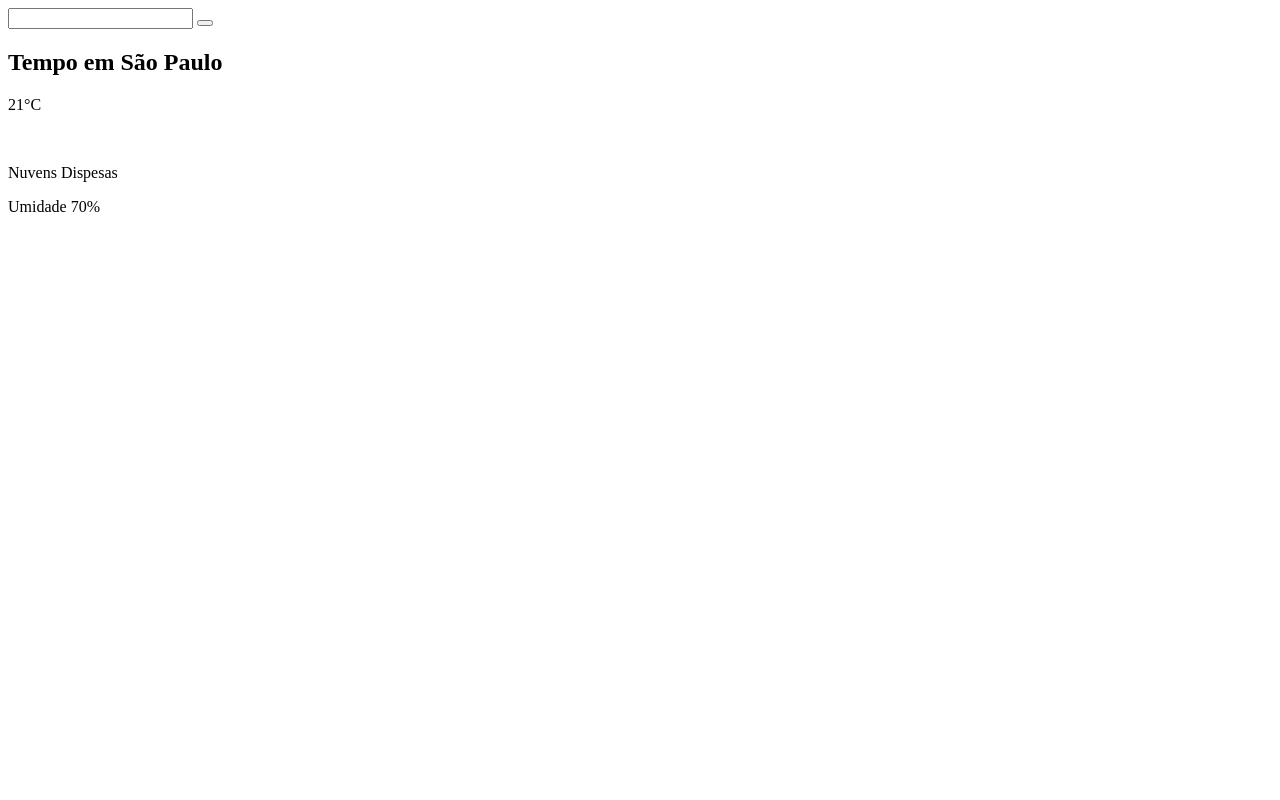
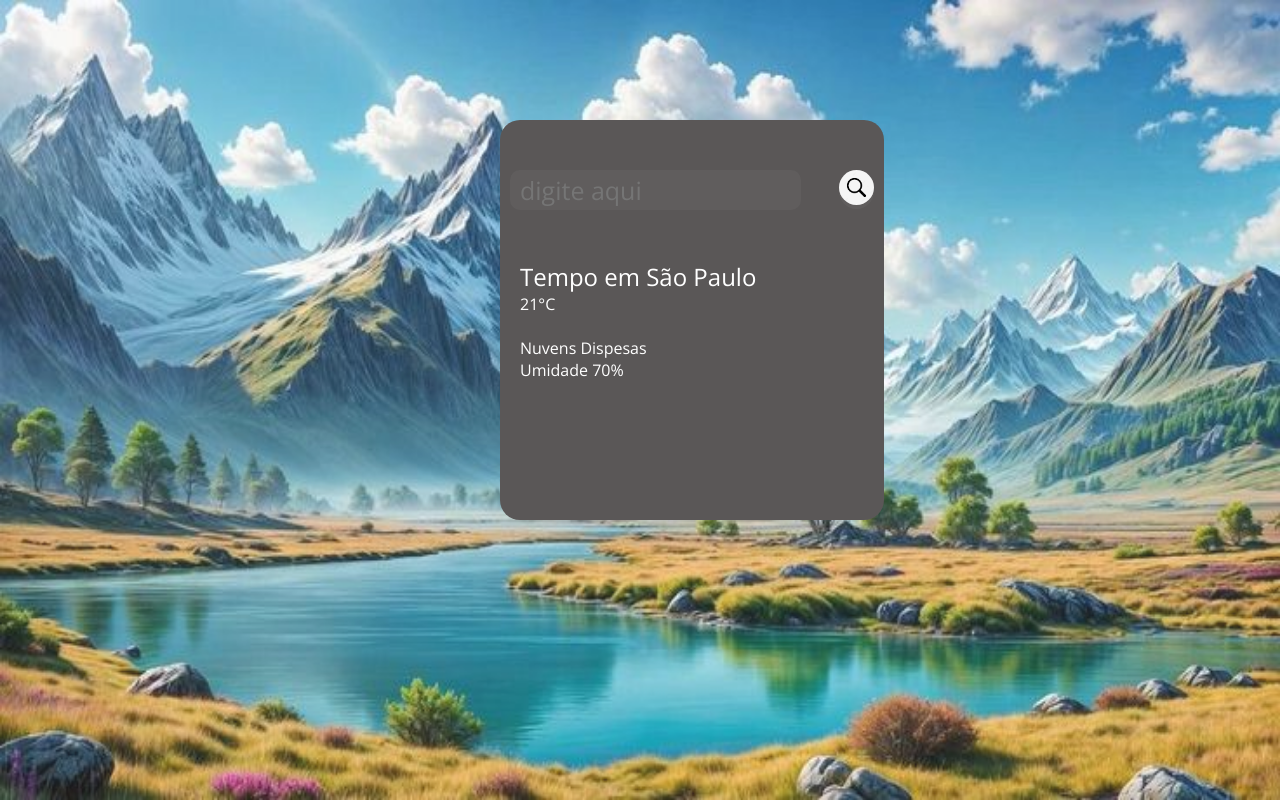
Before and after one commit to Edvaldo-jb-Junior/previsao-tempo, a plain HTML site: page index.html in a window 1280 px wide. Drawn offline with nearby package versions, Linux system fonts and the light colour scheme.

Commit message:
functions

```diff
--- a/index.html
+++ b/index.html
@@ -1,21 +1,34 @@
 <!DOCTYPE html>
 <html lang="pt-br">
+
 <head>
     <meta charset="UTF-8">
     <meta name="viewport" content="width=device-width, initial-scale=1.0">
-    <link rel="stylesheet" href="styles.css"/>
+    <link rel="stylesheet" href="styles.css" />
+    <link rel="preconnect" href="https://fonts.googleapis.com">
+    <link rel="preconnect" href="https://fonts.gstatic.com" crossorigin>
+    <link href="https://fonts.googleapis.com/css2?family=Open+Sans:ital,wght@0,300..800;1,300..800&display=swap"
+        rel="stylesheet">
     <title>Previsão do tempo</title>
 </head>
+
 <body>
-    <section>
-        <input>
-        <button></button>
-        <h2>Tempo em São Paulo</h2>
-        <p>21°C</p>
-        <img/>
-        <p>Nuvens Dispesas</p>
-        <p>Umidade 70%</p>
+    <section class="principal">
+        <img src="./assets/fundo 2.jpg" class="fundo" />
 
+        <section class="secundaria">
+            <div class="pesquisa">
+                <input placeholder="digite aqui" class="input-cidade">
+                <button onclick="cliqueinoBotao()"><img src="./assets/lupa.png" class="buscar" /></button>
+            </div>
+            <div class="caixa">
+                <h2>Tempo em São Paulo</h2>
+                <p class="temp">21°C</p>
+                <img />
+                <p class="descricao">Nuvens Dispesas</p>
+                <p class="qualidade">Umidade 70%</p>
+            </div>
+        </section>
     </section>
 </body>
 <script src="scripts.js"></script>
--- a/scripts.js
+++ b/scripts.js
@@ -0,0 +1,16 @@
+
+let chave = "b118836cc53220aebb82eaa23ff4ba77"
+
+async function buscarCidade(cidade){
+    let dados = await fetch(
+        "https://api.openweathermap.org/data/2.5/weather?q="
+        + cidade + "&appid=" + chave + "&lang=pt-br" + "&init"
+    ).then( resposta => resposta.json())
+    console.log(dados)
+}
+
+function cliqueinoBotao(){
+    let cidade = document.querySelector(".input-cidade").value
+
+    buscarCidade(cidade)
+}
--- a/styles.css
+++ b/styles.css
@@ -0,0 +1,63 @@
+*{
+    margin: 0;
+    padding: 0;
+    box-sizing: border-box;
+    font-family: "Open Sans", serif;
+    font-weight: 400;
+}
+
+.fundo{
+    width: 100vw;
+    height: 100vh;
+    z-index: -1;
+    opacity: 0.9;
+    position: fixed;
+}
+
+.secundaria {
+    width: 30%;
+    height: 50%;
+    display: flex;
+    background-color: rgb(90, 87, 87);
+    flex-direction: column;
+    padding: 10px;
+    border-radius: 20px;
+    margin: 120px 0 0 500px;
+    position: absolute;
+    color: white;
+}
+
+.buscar{
+    height: 35px;
+    border: none;
+    border-radius: 20px;
+    outline:none;
+    background-color: #7c7c7c2b;
+}
+
+button{
+    border: none;
+    border-radius: 20px;
+    outline:none;
+    background-color: #7c7c7c2b;
+    margin-top: 40px;
+    float: right;
+    cursor: pointer;
+}
+
+input{
+    width: 80%;
+    height: 40px;
+    margin: 40px 0 30px 0;
+    border-radius: 10px;
+    border: none;
+    padding-left: 10px;
+    outline: none;
+    font-size: 25px;
+    background-color: #7c7c7c2b;
+    color: #fff;
+}
+
+.caixa{
+    margin: 20px 0 0 10px;
+}
```
Also changed, not shown: assets/fundo 2.jpg (added), assets/fundo.jpeg (added), assets/lupa.png (added).
